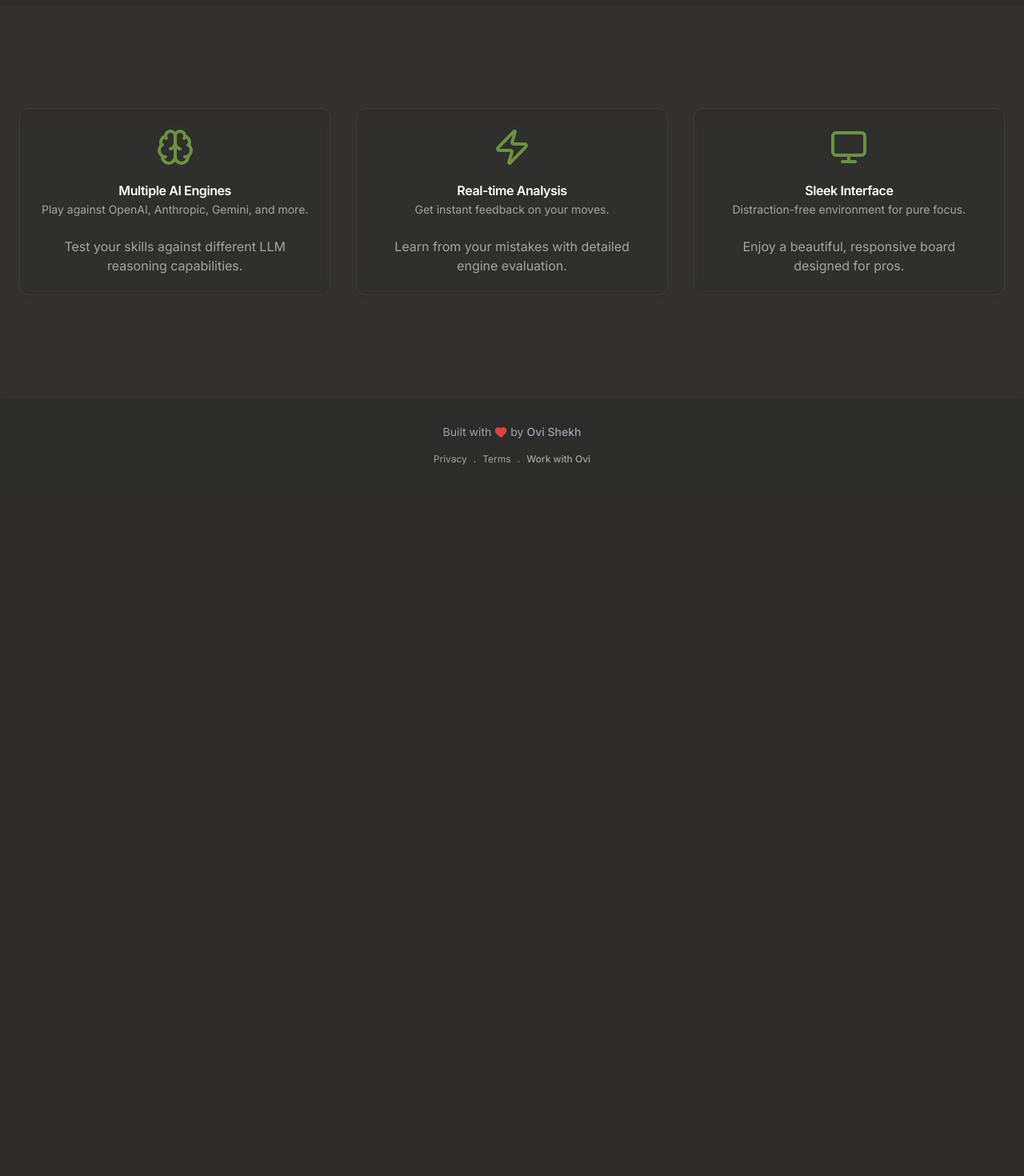
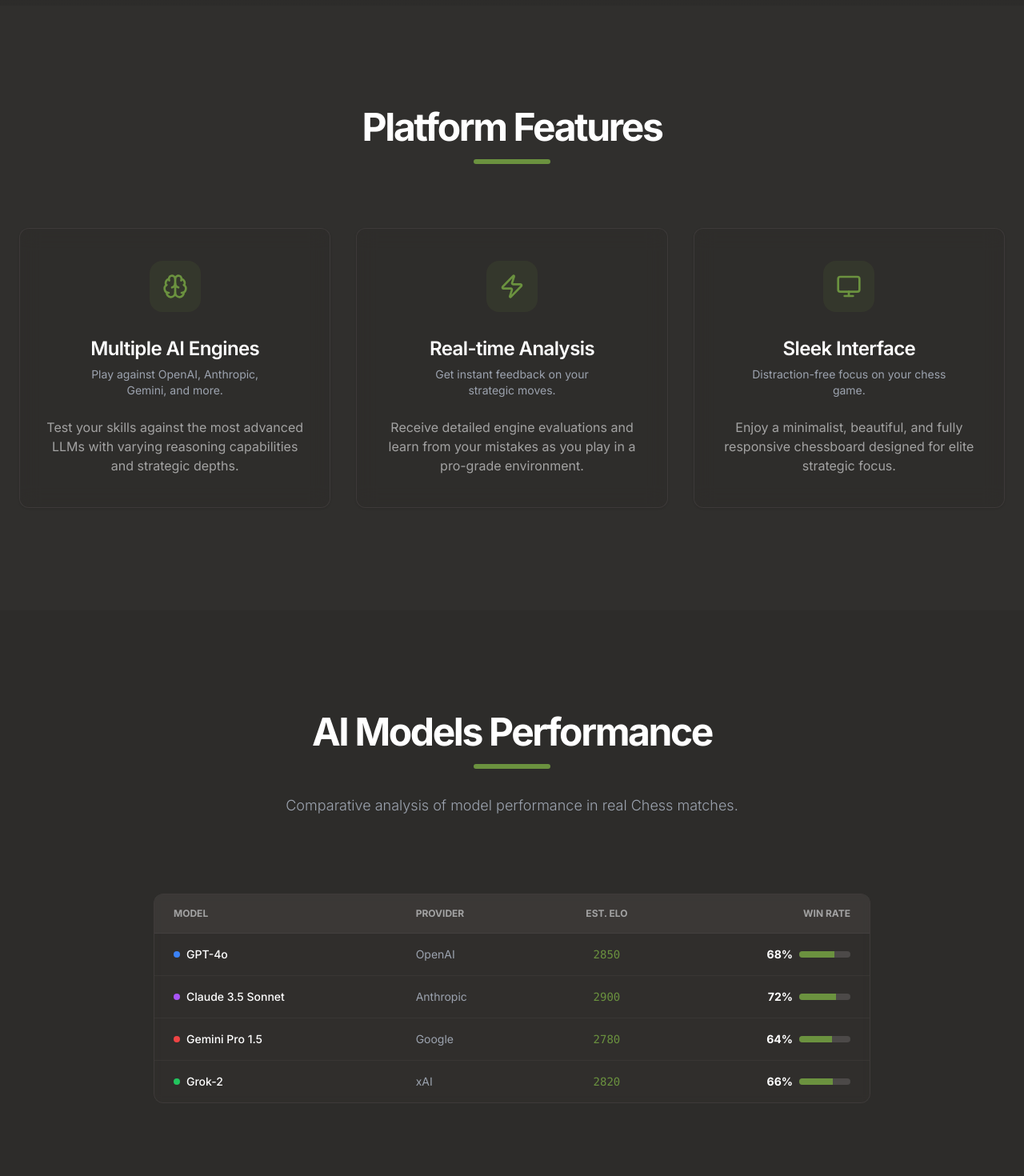
Before and after one commit to AdilShamim8/ChessLM, a Next.js app: page / in a window 1280 px wide. Shown: the part 860-2330 px from the top of the page at 80% size. Before the commit the page ends 1474 px from the top, so only its background shows below. Built offline with nearby package versions, Linux system fonts and the light colour scheme.

Commit message:
Enhance Landing Page: Beautified cards, added AI Models win rate table and About section

```diff
--- a/app/page.tsx
+++ b/app/page.tsx
@@ -34,51 +34,182 @@
         </section>
 
         {/* Features Section */}
-        <section className="w-full py-12 md:py-24 lg:py-32 bg-secondary/20">
+        <section id="features" className="w-full py-20 md:py-32 bg-secondary/10">
           <div className="container px-4 md:px-6">
+            <div className="flex flex-col items-center mb-12 text-center">
+              <h2 className="text-3xl font-bold tracking-tighter sm:text-4xl md:text-5xl mb-4">
+                Platform Features
+              </h2>
+              <div className="h-1.5 w-24 bg-primary rounded-full mb-8" />
+            </div>
             <div className="grid grid-cols-1 gap-8 md:grid-cols-3">
-              <Card className="bg-background/50 border-border/50 backdrop-blur-sm transition-all duration-300 hover:scale-105 hover:shadow-lg hover:border-primary/50 flex flex-col items-center text-center">
-                <CardHeader className="flex flex-col items-center">
-                  <div className="flex justify-center">
-                    <Brain className="w-12 h-12 mb-4 text-primary" />
+              <Card className="bg-background/40 border-border/50 backdrop-blur-md transition-all duration-500 hover:-translate-y-2 hover:shadow-[0_0_30px_rgba(var(--primary),0.2)] hover:border-primary/50 flex flex-col h-full group">
+                <CardHeader className="flex flex-col items-center pt-10">
+                  <div className="w-16 h-16 rounded-2xl bg-primary/10 flex items-center justify-center mb-6 group-hover:scale-110 transition-transform duration-500">
+                    <Brain className="w-8 h-8 text-primary" />
                   </div>
-                  <CardTitle>Multiple AI Engines</CardTitle>
-                  <CardDescription className="text-center">
+                  <CardTitle className="text-2xl mb-2 text-center">Multiple AI Engines</CardTitle>
+                  <CardDescription className="text-center text-gray-400 max-w-[250px]">
                     Play against OpenAI, Anthropic, Gemini, and more.
                   </CardDescription>
                 </CardHeader>
-                <CardContent className="text-muted-foreground">
-                  Test your skills against different LLM reasoning capabilities.
+                <CardContent className="text-center text-muted-foreground pb-10 px-8 flex-1 flex items-center">
+                  Test your skills against the most advanced LLMs with varying reasoning capabilities and strategic depths.
                 </CardContent>
               </Card>
-              <Card className="bg-background/50 border-border/50 backdrop-blur-sm transition-all duration-300 hover:scale-105 hover:shadow-lg hover:border-primary/50 flex flex-col items-center text-center">
-                <CardHeader className="flex flex-col items-center">
-                  <div className="flex justify-center">
-                    <Zap className="w-12 h-12 mb-4 text-primary" />
+
+              <Card className="bg-background/40 border-border/50 backdrop-blur-md transition-all duration-500 hover:-translate-y-2 hover:shadow-[0_0_30px_rgba(var(--primary),0.2)] hover:border-primary/50 flex flex-col h-full group">
+                <CardHeader className="flex flex-col items-center pt-10">
+                  <div className="w-16 h-16 rounded-2xl bg-primary/10 flex items-center justify-center mb-6 group-hover:scale-110 transition-transform duration-500">
+                    <Zap className="w-8 h-8 text-primary" />
                   </div>
-                  <CardTitle>Real-time Analysis</CardTitle>
-                  <CardDescription className="text-center">
-                    Get instant feedback on your moves.
+                  <CardTitle className="text-2xl mb-2 text-center">Real-time Analysis</CardTitle>
+                  <CardDescription className="text-center text-gray-400 max-w-[250px]">
+                    Get instant feedback on your strategic moves.
                   </CardDescription>
                 </CardHeader>
-                <CardContent className="text-muted-foreground">
-                  Learn from your mistakes with detailed engine evaluation.
+                <CardContent className="text-center text-muted-foreground pb-10 px-8 flex-1 flex items-center">
+                  Receive detailed engine evaluations and learn from your mistakes as you play in a pro-grade environment.
                 </CardContent>
               </Card>
-              <Card className="bg-background/50 border-border/50 backdrop-blur-sm transition-all duration-300 hover:scale-105 hover:shadow-lg hover:border-primary/50 flex flex-col items-center text-center">
-                <CardHeader className="flex flex-col items-center">
-                  <div className="flex justify-center">
-                    <Monitor className="w-12 h-12 mb-4 text-primary" />
+
+              <Card className="bg-background/40 border-border/50 backdrop-blur-md transition-all duration-500 hover:-translate-y-2 hover:shadow-[0_0_30px_rgba(var(--primary),0.2)] hover:border-primary/50 flex flex-col h-full group">
+                <CardHeader className="flex flex-col items-center pt-10">
+                  <div className="w-16 h-16 rounded-2xl bg-primary/10 flex items-center justify-center mb-6 group-hover:scale-110 transition-transform duration-500">
+                    <Monitor className="w-8 h-8 text-primary" />
                   </div>
-                  <CardTitle>Sleek Interface</CardTitle>
-                  <CardDescription className="text-center">
-                    Distraction-free environment for pure focus.
+                  <CardTitle className="text-2xl mb-2 text-center">Sleek Interface</CardTitle>
+                  <CardDescription className="text-center text-gray-400 max-w-[250px]">
+                    Distraction-free focus on your chess game.
                   </CardDescription>
                 </CardHeader>
-                <CardContent className="text-muted-foreground">
-                  Enjoy a beautiful, responsive board designed for pros.
+                <CardContent className="text-center text-muted-foreground pb-10 px-8 flex-1 flex items-center">
+                  Enjoy a minimalist, beautiful, and fully responsive chessboard designed for elite strategic focus.
                 </CardContent>
               </Card>
+            </div>
+          </div>
+        </section>
+
+        {/* AI Models Section */}
+        <section id="models" className="w-full py-20 md:py-32 bg-background">
+          <div className="container px-4 md:px-6">
+            <div className="flex flex-col items-center mb-12 text-center">
+              <h2 className="text-3xl font-bold tracking-tighter sm:text-4xl md:text-5xl mb-4">
+                AI Models Performance
+              </h2>
+              <div className="h-1.5 w-24 bg-primary rounded-full mb-8" />
+              <p className="max-w-[700px] text-gray-400 text-lg font-light mb-12">
+                Comparative analysis of model performance in real Chess matches.
+              </p>
+            </div>
+
+            <div className="w-full max-w-4xl mx-auto overflow-hidden rounded-xl border border-border/50 bg-secondary/10 backdrop-blur-sm">
+              <div className="overflow-x-auto">
+                <table className="w-full text-sm text-left">
+                  <thead className="text-xs uppercase bg-secondary/40 text-muted-foreground border-b border-border/50">
+                    <tr>
+                      <th className="px-6 py-4 font-bold">Model</th>
+                      <th className="px-6 py-4 font-bold">Provider</th>
+                      <th className="px-6 py-4 font-bold text-center">Est. Elo</th>
+                      <th className="px-6 py-4 font-bold text-right">Win Rate</th>
+                    </tr>
+                  </thead>
+                  <tbody className="divide-y divide-border/30">
+                    <tr className="hover:bg-white/5 transition-colors">
+                      <td className="px-6 py-4 font-medium text-white flex items-center gap-2">
+                        <div className="w-2 h-2 rounded-full bg-blue-500" /> GPT-4o
+                      </td>
+                      <td className="px-6 py-4 text-gray-400">OpenAI</td>
+                      <td className="px-6 py-4 text-center font-mono text-primary">2850</td>
+                      <td className="px-6 py-4 text-right">
+                        <div className="flex items-center justify-end gap-2">
+                          <span className="font-bold">68%</span>
+                          <div className="w-16 h-2 bg-secondary rounded-full overflow-hidden">
+                            <div className="h-full bg-primary" style={{ width: '68%' }} />
+                          </div>
+                        </div>
+                      </td>
+                    </tr>
+                    <tr className="hover:bg-white/5 transition-colors">
+                      <td className="px-6 py-4 font-medium text-white flex items-center gap-2">
+                        <div className="w-2 h-2 rounded-full bg-purple-500" /> Claude 3.5 Sonnet
+                      </td>
+                      <td className="px-6 py-4 text-gray-400">Anthropic</td>
+                      <td className="px-6 py-4 text-center font-mono text-primary">2900</td>
+                      <td className="px-6 py-4 text-right">
+                        <div className="flex items-center justify-end gap-2">
+                          <span className="font-bold">72%</span>
+                          <div className="w-16 h-2 bg-secondary rounded-full overflow-hidden">
+                            <div className="h-full bg-primary" style={{ width: '72%' }} />
+                          </div>
+                        </div>
+                      </td>
+                    </tr>
+                    <tr className="hover:bg-white/5 transition-colors">
+                      <td className="px-6 py-4 font-medium text-white flex items-center gap-2">
+                        <div className="w-2 h-2 rounded-full bg-red-500" /> Gemini Pro 1.5
+                      </td>
+                      <td className="px-6 py-4 text-gray-400">Google</td>
+                      <td className="px-6 py-4 text-center font-mono text-primary">2780</td>
+                      <td className="px-6 py-4 text-right">
+                        <div className="flex items-center justify-end gap-2">
+                          <span className="font-bold">64%</span>
+                          <div className="w-16 h-2 bg-secondary rounded-full overflow-hidden">
+                            <div className="h-full bg-primary" style={{ width: '64%' }} />
+                          </div>
+                        </div>
+                      </td>
+                    </tr>
+                    <tr className="hover:bg-white/5 transition-colors">
+                      <td className="px-6 py-4 font-medium text-white flex items-center gap-2">
+                        <div className="w-2 h-2 rounded-full bg-green-500" /> Grok-2
+                      </td>
+                      <td className="px-6 py-4 text-gray-400">xAI</td>
+                      <td className="px-6 py-4 text-center font-mono text-primary">2820</td>
+                      <td className="px-6 py-4 text-right">
+                        <div className="flex items-center justify-end gap-2">
+                          <span className="font-bold">66%</span>
+                          <div className="w-16 h-2 bg-secondary rounded-full overflow-hidden">
+                            <div className="h-full bg-primary" style={{ width: '66%' }} />
+                          </div>
+                        </div>
+                      </td>
+                    </tr>
+                  </tbody>
+                </table>
+              </div>
+            </div>
+          </div>
+        </section>
+
+        {/* About Section */}
+        <section id="about" className="w-full py-20 md:py-32 bg-secondary/20">
+          <div className="container px-4 md:px-6">
+            <div className="max-w-4xl mx-auto flex flex-col items-center text-center">
+              <h2 className="text-3xl font-bold tracking-tighter sm:text-4xl md:text-5xl mb-6">
+                About ChessLM
+              </h2>
+              <div className="h-1.5 w-24 bg-primary rounded-full mb-8" />
+              <div className="space-y-6 text-gray-400 text-lg leading-relaxed font-light">
+                <p>
+                  At ChessLM, we are on a mission to push the boundaries of Artificial Intelligence. While Large Language Models (LLMs) have mastered human language, their ability to reason, plan, and execute strategy in a zero-luck environment like Chess remains the ultimate litmus test for Artificial General Intelligence (AGI).
+                </p>
+                <p className="bg-white/5 p-6 rounded-2xl border border-white/10 text-white font-medium">
+                  We want to test AI model capabilities by evaluating their chess strategy, tactical awareness, and decision-making depth in real-time matches against humans and each other.
+                </p>
+                <p>
+                  Every game played on this platform contributes to our data-driven understanding of how different neural architectures approach complex combinatorial problems. Whether you are a Grandmaster or a beginner, your matches provide valuable insights into the current state of AI reasoning.
+                </p>
+              </div>
+              <div className="mt-12 flex gap-4">
+                <Link href="/game">
+                  <Button className="px-10 py-6 text-lg rounded-full">Play Now</Button>
+                </Link>
+                <Link href="#features">
+                  <Button variant="outline" className="px-10 py-6 text-lg rounded-full bg-transparent">Explore Features</Button>
+                </Link>
+              </div>
             </div>
           </div>
         </section>
--- a/components/SiteHeader.tsx
+++ b/components/SiteHeader.tsx
@@ -39,7 +39,7 @@
                             Models
                         </Link>
                         <Link
-                            href="https://ovishekh.com"
+                            href="#about"
                             className="transition-colors hover:text-foreground/80 text-foreground/60"
                         >
                             About
@@ -79,7 +79,7 @@
                             Models
                         </Link>
                         <Link
-                            href="https://ovishekh.com"
+                            href="#about"
                             className="text-sm font-medium transition-colors hover:text-foreground/80 text-foreground/60"
                             onClick={() => setIsMenuOpen(false)}
                         >
```
